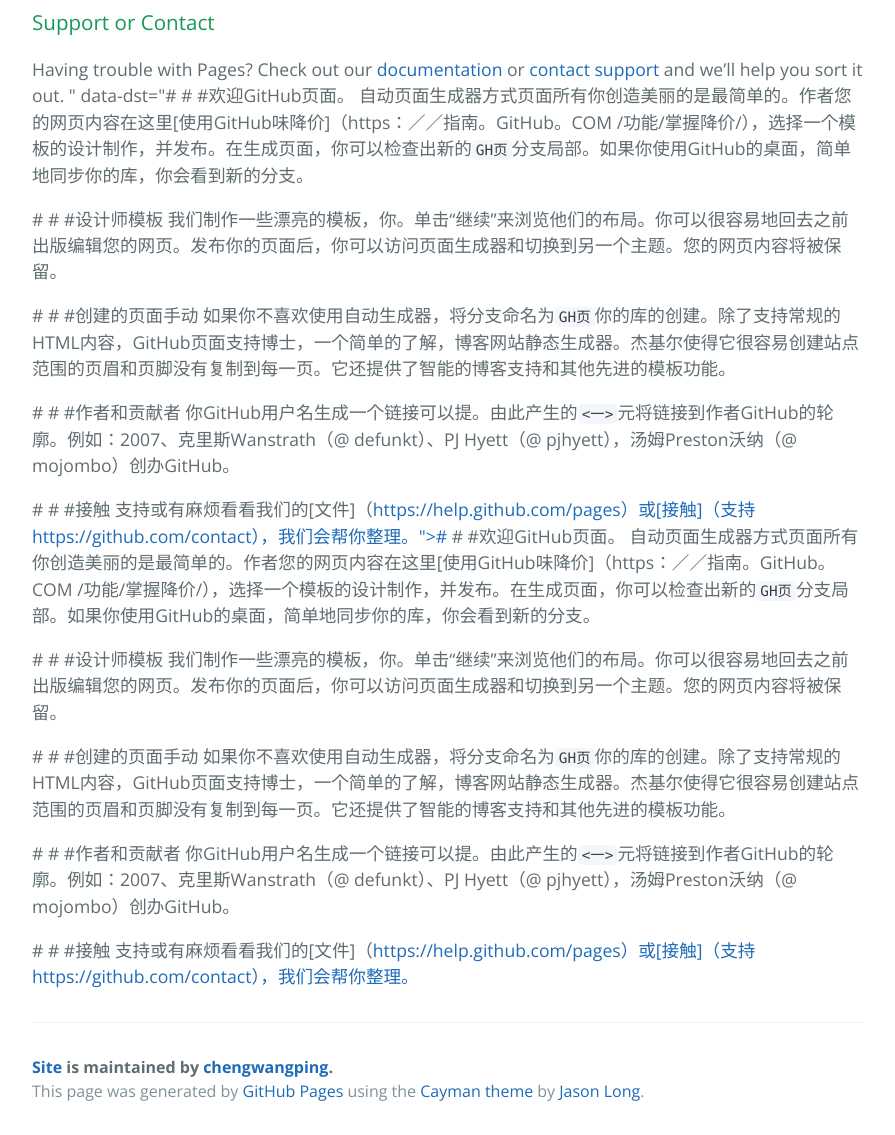
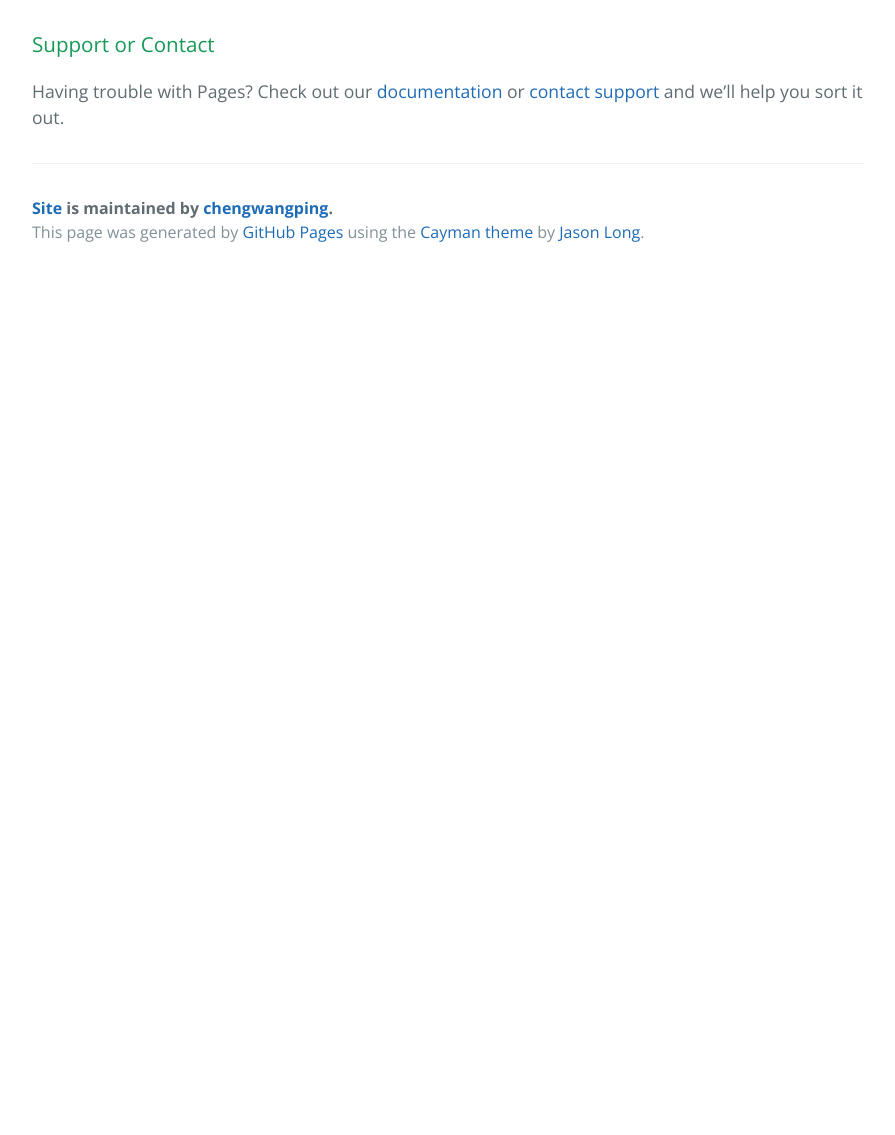
Before and after one commit to chengwangping/site, a plain HTML site: page index.html in a window 1280 px wide. Shown: the part 1130-2265 px from the top of the page, without its empty margins (192-1087 px from the left). After the commit the page ends 1406 px from the top, so only its background shows below. Drawn offline with nearby package versions, Linux system fonts and the light colour scheme.

```diff
--- a/index.html
+++ b/index.html
@@ -19,8 +19,10 @@
     </section>
 
     <section class="main-content">
-      <p>&lt;trans data-src="### Welcome to GitHub Pages.
-This automatic page generator is the easiest way to create beautiful pages for all of your projects. Author your page content here <a href="https://guides.github.com/features/mastering-markdown/">using GitHub Flavored Markdown</a>, select a template crafted by a designer, and publish. After your page is generated, you can check out the new <code>gh-pages</code> branch locally. If you’re using GitHub Desktop, simply sync your repository and you’ll see the new branch.</p>
+      <h3>
+<a id="welcome-to-github-pages" class="anchor" href="#welcome-to-github-pages" aria-hidden="true"><span class="octicon octicon-link"></span></a>Welcome to GitHub Pages.</h3>
+
+<p>This automatic page generator is the easiest way to create beautiful pages for all of your projects. Author your page content here <a href="https://guides.github.com/features/mastering-markdown/">using GitHub Flavored Markdown</a>, select a template crafted by a designer, and publish. After your page is generated, you can check out the new <code>gh-pages</code> branch locally. If you’re using GitHub Desktop, simply sync your repository and you’ll see the new branch.</p>
 
 <h3>
 <a id="designer-templates" class="anchor" href="#designer-templates" aria-hidden="true"><span class="octicon octicon-link"></span></a>Designer Templates</h3>
@@ -40,34 +42,7 @@ This automatic page generator is the easiest way to create beautiful pages for a
 <h3>
 <a id="support-or-contact" class="anchor" href="#support-or-contact" aria-hidden="true"><span class="octicon octicon-link"></span></a>Support or Contact</h3>
 
-<p>Having trouble with Pages? Check out our <a href="https://help.github.com/pages">documentation</a> or <a href="https://github.com/contact">contact support</a> and we’ll help you sort it out.
-" data-dst="# # #欢迎GitHub页面。
-自动页面生成器方式页面所有你创造美丽的是最简单的。作者您的网页内容在这里[使用GitHub味降价]（https：／／指南。GitHub。COM /功能/掌握降价/），选择一个模板的设计制作，并发布。在生成页面，你可以检查出新的<code>GH页</code>分支局部。如果你使用GitHub的桌面，简单地同步你的库，你会看到新的分支。</p>
-
-<p># # #设计师模板
-我们制作一些漂亮的模板，你。单击“继续”来浏览他们的布局。你可以很容易地回去之前出版编辑您的网页。发布你的页面后，你可以访问页面生成器和切换到另一个主题。您的网页内容将被保留。</p>
-
-<p># # #创建的页面手动
-如果你不喜欢使用自动生成器，将分支命名为<code>GH页</code>你的库的创建。除了支持常规的HTML内容，GitHub页面支持博士，一个简单的了解，博客网站静态生成器。杰基尔使得它很容易创建站点范围的页眉和页脚没有复制到每一页。它还提供了智能的博客支持和其他先进的模板功能。</p>
-
-<p># # #作者和贡献者
-你GitHub用户名生成一个链接可以提。由此产生的<code>&lt;一&gt;</code>元将链接到作者GitHub的轮廓。例如：2007、克里斯Wanstrath（@ defunkt）、PJ Hyett（@ pjhyett），汤姆Preston沃纳（@ mojombo）创办GitHub。</p>
-
-<p># # #接触
-支持或有麻烦看看我们的[文件]（<a href="https://help.github.com/pages%EF%BC%89%E6%88%96%5B%E6%8E%A5%E8%A7%A6%5D%EF%BC%88%E6%94%AF%E6%8C%81https://github.com/contact%EF%BC%89%EF%BC%8C%E6%88%91%E4%BB%AC%E4%BC%9A%E5%B8%AE%E4%BD%A0%E6%95%B4%E7%90%86%E3%80%82%22%3E#">https://help.github.com/pages）或[接触]（支持https://github.com/contact），我们会帮你整理。"&gt;#</a> # #欢迎GitHub页面。
-自动页面生成器方式页面所有你创造美丽的是最简单的。作者您的网页内容在这里[使用GitHub味降价]（https：／／指南。GitHub。COM /功能/掌握降价/），选择一个模板的设计制作，并发布。在生成页面，你可以检查出新的<code>GH页</code>分支局部。如果你使用GitHub的桌面，简单地同步你的库，你会看到新的分支。</p>
-
-<p># # #设计师模板
-我们制作一些漂亮的模板，你。单击“继续”来浏览他们的布局。你可以很容易地回去之前出版编辑您的网页。发布你的页面后，你可以访问页面生成器和切换到另一个主题。您的网页内容将被保留。</p>
-
-<p># # #创建的页面手动
-如果你不喜欢使用自动生成器，将分支命名为<code>GH页</code>你的库的创建。除了支持常规的HTML内容，GitHub页面支持博士，一个简单的了解，博客网站静态生成器。杰基尔使得它很容易创建站点范围的页眉和页脚没有复制到每一页。它还提供了智能的博客支持和其他先进的模板功能。</p>
-
-<p># # #作者和贡献者
-你GitHub用户名生成一个链接可以提。由此产生的<code>&lt;一&gt;</code>元将链接到作者GitHub的轮廓。例如：2007、克里斯Wanstrath（@ defunkt）、PJ Hyett（@ pjhyett），汤姆Preston沃纳（@ mojombo）创办GitHub。</p>
-
-<p># # #接触
-支持或有麻烦看看我们的[文件]（<a href="https://help.github.com/pages%EF%BC%89%E6%88%96%5B%E6%8E%A5%E8%A7%A6%5D%EF%BC%88%E6%94%AF%E6%8C%81https://github.com/contact%EF%BC%89%EF%BC%8C%E6%88%91%E4%BB%AC%E4%BC%9A%E5%B8%AE%E4%BD%A0%E6%95%B4%E7%90%86%E3%80%82">https://help.github.com/pages）或[接触]（支持https://github.com/contact），我们会帮你整理。</a></p>
+<p>Having trouble with Pages? Check out our <a href="https://help.github.com/pages">documentation</a> or <a href="https://github.com/contact">contact support</a> and we’ll help you sort it out.</p>
 
       <footer class="site-footer">
         <span class="site-footer-owner"><a href="https://github.com/chengwangping/site">Site</a> is maintained by <a href="https://github.com/chengwangping">chengwangping</a>.</span>
```
Also changed, not shown: params.json (+1 -1 lines).
